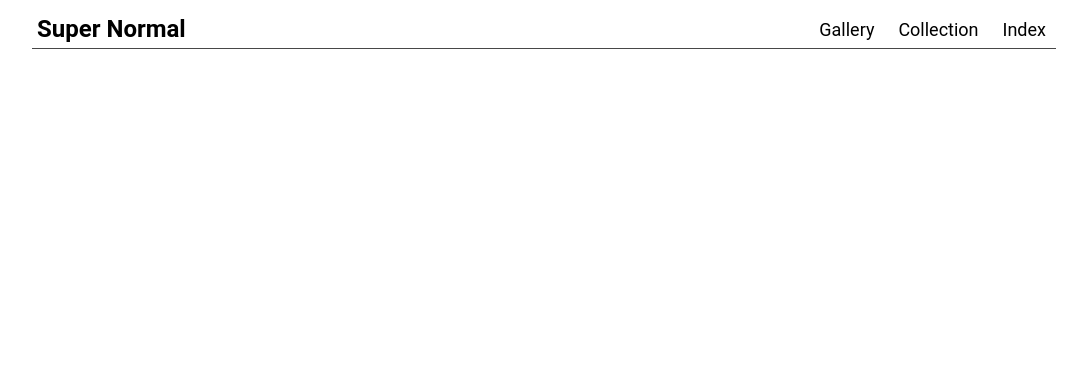
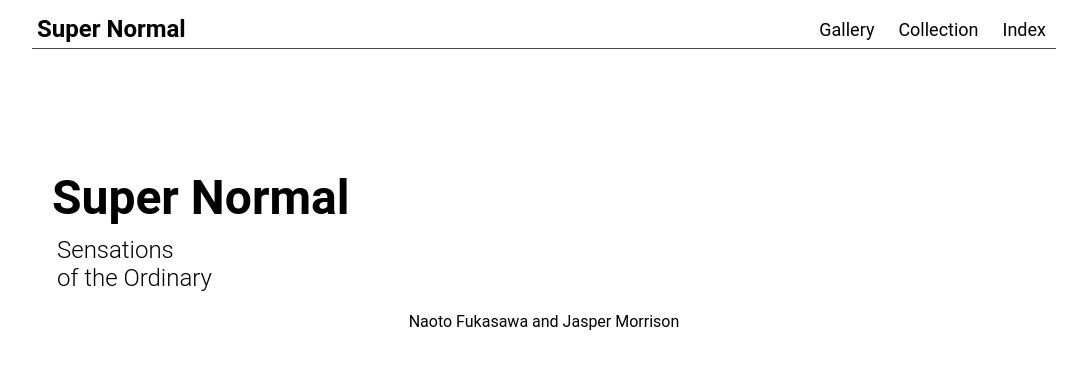
Before and after one commit to Hcordes6/Book-to-Website, a plain HTML site: page index.html in a window 1280 px wide. Shown: the whole page, without its empty margins (96-1183 px from the left). Drawn offline with Linux system fonts and the light colour scheme.

Commit message:
Established styles for hero

```diff
--- a/index.html
+++ b/index.html
@@ -1,11 +1,13 @@
 <!DOCTYPE html>
 <html lang="en">
+
 <head>
     <meta charset="UTF-8">
     <meta name="viewport" content="width=device-width, initial-scale=1.0">
     <title>Super Normal</title>
     <link rel="stylesheet" href="styles.css">
 </head>
+
 <body>
     <header>
         <nav>
@@ -17,5 +19,21 @@
             </div>
         </nav>
     </header>
+    <main>
+        <section id="hero">
+            <div>
+                <h1>Super Normal</h1>
+                <div id="sensations">
+                    <h3>Sensations </h3>
+                    <h3>of the Ordinary</h3>
+                </div>
+            </div>
+
+
+
+            <p>Naoto Fukasawa and Jasper Morrison</p>
+        </section>
+    </main>
 </body>
+
 </html>
--- a/styles.css
+++ b/styles.css
@@ -38,11 +38,43 @@ nav a {
 nav div a {
     margin-left: 20px;
     font-size: 18px;
-    transition: all 0.3s ease;
+    transition: all 0.3s ease-in-out;
+    display: inline-block;
 }
 nav div {
     margin-right: 10px;
 }
 nav div a:hover {
-    transform: scale(1.2);
+    transform: translateY(-3px);
 }
+
+
+/* hero section */
+#hero {
+    margin-top: 100px;
+    height: 100dvh;
+    display: flex;
+    flex-direction: column;
+    align-items: center;
+}
+#hero h1 {
+    font-size: 48px;
+    margin: 20px;
+    margin-bottom: 10px;
+}
+#hero h3 {
+    font-size: 24px;
+
+
+    font-weight: 300;
+    width:fit-content;
+}
+
+#hero #sensations {
+    margin: 20px 25px;
+    margin-top: 0px;
+}
+
+#hero div {
+    width: 80%;
+}
```
